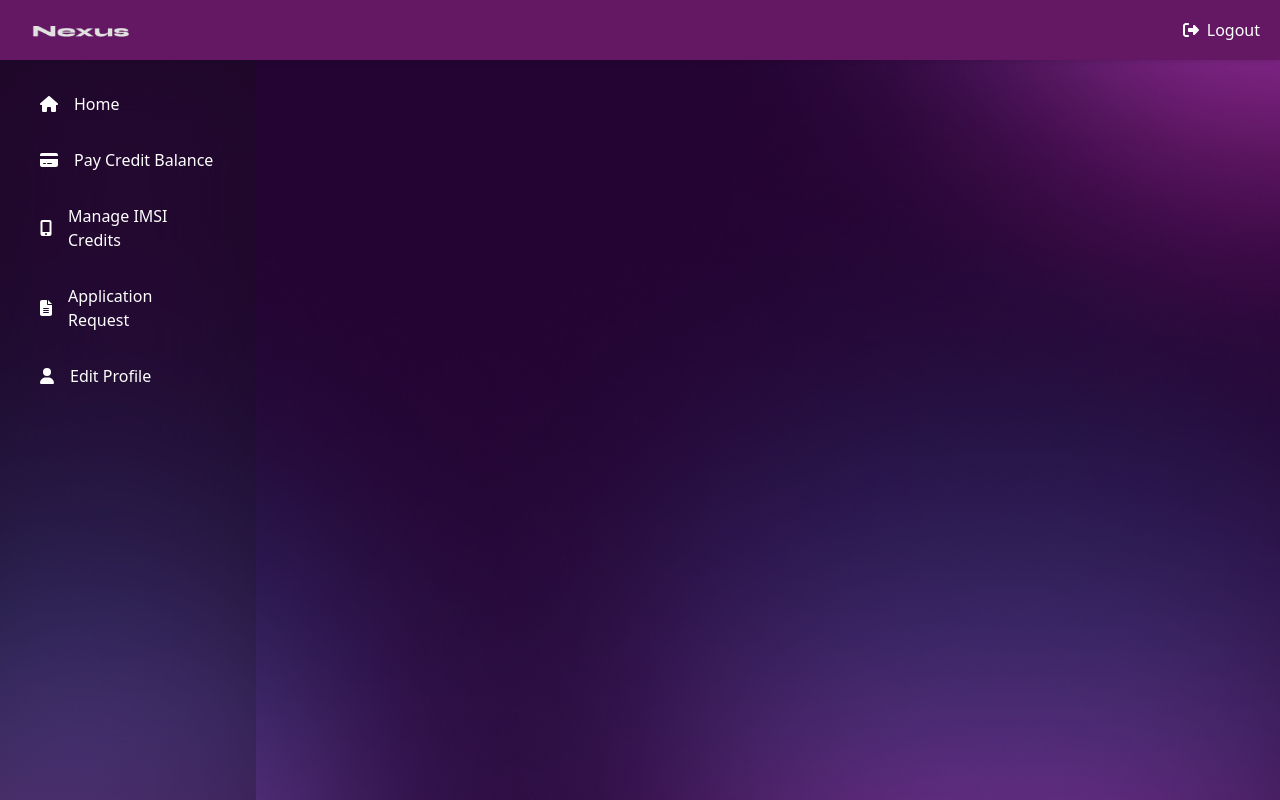
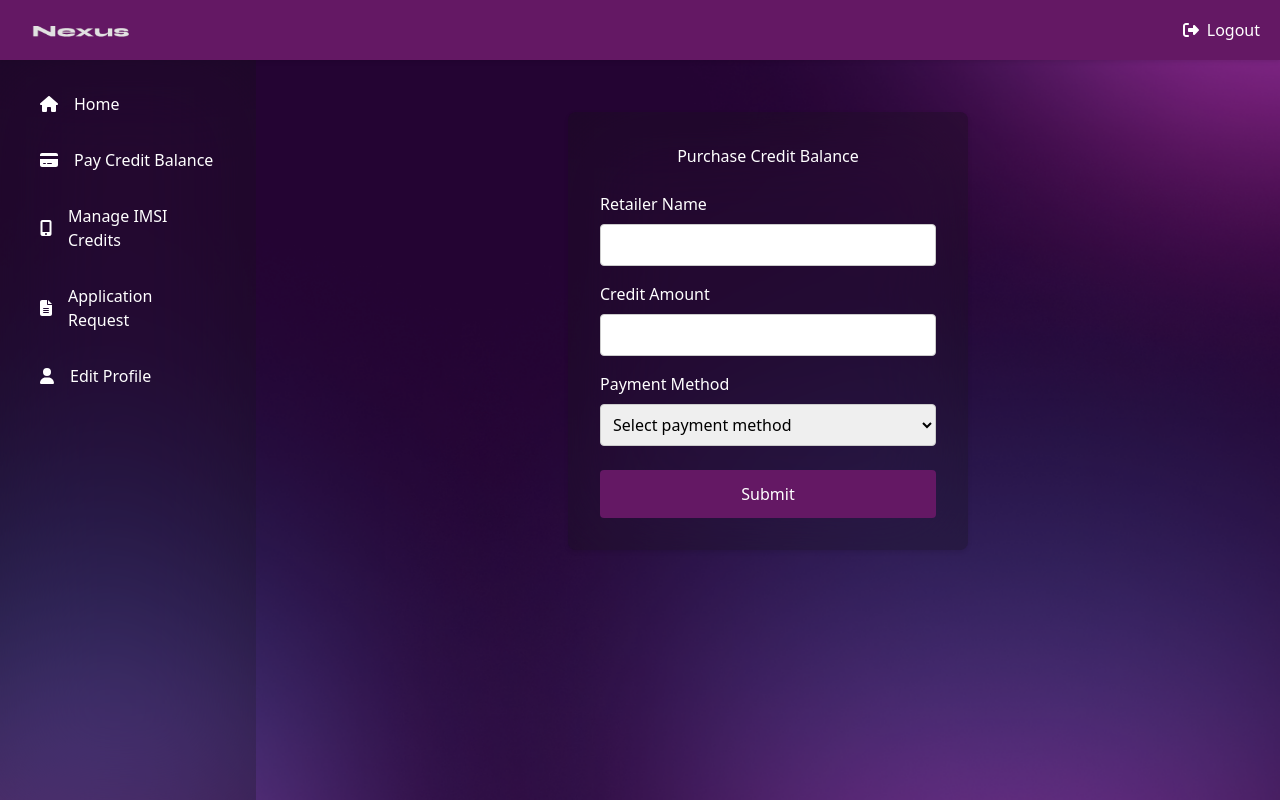
Before and after one commit to sheriiiiii/FINAL-PROJECT, a React (Vite) app in the folder client/: page /pay-credit-balance in a window 1280 px wide. Built offline with nearby package versions, Linux system fonts and the light colour scheme; no server answers.

Commit message:
purchase credit form

```diff
--- /dev/null
+++ b/client/src/components/component/PurchaseCredit.tsx
@@ -0,0 +1,75 @@
+import React, { useState } from 'react';
+import '../styles/PurchaseCredit.css';
+
+const PurchaseCredit: React.FC = () => {
+    const [formData, setFormData] = useState({
+        retailerName: '',
+        creditAmount: '',
+        paymentMethod: '',
+      });
+
+      const handleChange = (e: React.ChangeEvent<HTMLInputElement | HTMLSelectElement>) => {
+        const { name, value } = e.target;
+        setFormData({
+          ...formData,
+          [name]: value,
+        });
+      };
+
+      const handleSubmit = (e: React.FormEvent<HTMLFormElement>) => {
+        e.preventDefault();
+        console.log('Form data submitted:', formData);
+      };
+
+      return (
+        <form className="credit-balance-form" onSubmit={handleSubmit}>
+          <h2 className="form-title">Purchase Credit Balance</h2>
+
+          <label className="form-label">
+            Retailer Name
+            <input
+              type="text"
+              name="retailerName"
+              value={formData.retailerName}
+              onChange={handleChange}
+              className="form-input"
+              required
+            />
+          </label>
+
+          <label className="form-label">
+            Credit Amount
+            <input
+              type="number"
+              name="creditAmount"
+              value={formData.creditAmount}
+              onChange={handleChange}
+              className="form-input"
+              required
+            />
+          </label>
+
+          <label className="form-label">
+            Payment Method
+            <select
+              name="paymentMethod"
+              value={formData.paymentMethod}
+              onChange={handleChange}
+              className="form-select"
+              required
+            >
+              <option value="" disabled>Select payment method</option>
+              <option value="bank-transfer">Bank Transfer</option>
+              <option value="cash">Cash</option>
+              <option value="credit-card">Credit Card</option>
+              <option value="gcash">GCash</option>
+              <option value="paypal">PayPal</option>
+            </select>
+          </label>
+
+          <button type="submit" className="submit-button">Submit</button>
+        </form>
+      );
+};
+
+export default PurchaseCredit;
--- a/client/src/components/pages/AllRetailersPage.tsx
+++ b/client/src/components/pages/AllRetailersPage.tsx
@@ -10,7 +10,6 @@ const AllRetailersPage: React.FC = () => {
       <div className="flex flex-1">
         <DistributorSidebar />
         <div className="flex-1 p-8 ml-64">
-          <h1>Welcome, Distributor!</h1>
           {/* Distributor-specific content goes here */}
         </div>
       </div>
--- a/client/src/components/pages/CreditBalancePage.tsx
+++ b/client/src/components/pages/CreditBalancePage.tsx
@@ -2,6 +2,7 @@ import React from 'react';
 import RetailerSidebar from '../component/RetailerSidebar.tsx';
 import '../styles/HomePage.css';
 import { PageHeader } from "../component/PageHeader.tsx";
+import PurchaseCredit from '../component/PurchaseCredit.tsx';
 
 const CreditBalancePage: React.FC = () => {
   return (
@@ -10,8 +11,7 @@ const CreditBalancePage: React.FC = () => {
       <div className="flex flex-1">
         <RetailerSidebar />
         <div className="flex-1 p-8 ml-64">
-          <h1>Welcome, Retailer!</h1>
-          {/* Retailer-specific content goes here */}
+          <PurchaseCredit />
         </div>
       </div>
     </div>
--- a/client/src/components/pages/DistributorHomepage.tsx
+++ b/client/src/components/pages/DistributorHomepage.tsx
@@ -10,7 +10,6 @@ const DistributorHomePage: React.FC = () => {
       <div className="flex flex-1">
         <DistributorSidebar />
         <div className="flex-1 p-8 ml-64">
-          <h1>Welcome, Distributor!</h1>
           {/* Distributor-specific content goes here */}
         </div>
       </div>
--- /dev/null
+++ b/client/src/components/styles/PurchaseCredit.css
@@ -0,0 +1,55 @@
+.credit-balance-form {
+    max-width: 400px;
+    margin: 80px auto 0 auto;
+    padding: 2rem;
+    background-color: rgba(19, 18, 18, 0.3);
+    backdrop-filter: brightness(1.2) blur(50px);
+    -webkit-backdrop-filter: brightness(1.2) blur(10px);
+    border-radius: 8px;
+    box-shadow: 0 2px 4px rgba(0, 0, 0, 0.1);
+  }
+
+  .form-title {
+    text-align: center;
+    margin-bottom: 1.5rem;
+    color: #fff;
+  }
+
+  .form-label {
+    display: block;
+    margin-bottom: 1rem;
+    color: #fff;
+  }
+
+  .form-input,
+  .form-select {
+    width: 100%;
+    padding: 0.5rem;
+    margin-top: 0.5rem;
+    border: 1px solid #ccc;
+    border-radius: 4px;
+    font-size: 1rem;
+    color: #000;
+  }
+
+  .form-input:focus,
+  .form-select:focus {
+    border-color: #641864;
+    outline: none;
+  }
+
+  .submit-button {
+    width: 100%;
+    padding: 0.75rem;
+    margin-top: 1.5rem;
+    background-color: #641864;
+    border: none;
+    border-radius: 4px;
+    color: #fff;
+    font-size: 1rem;
+    cursor: pointer;
+  }
+
+  .submit-button:hover {
+    background-color: #511352;
+  }
```
